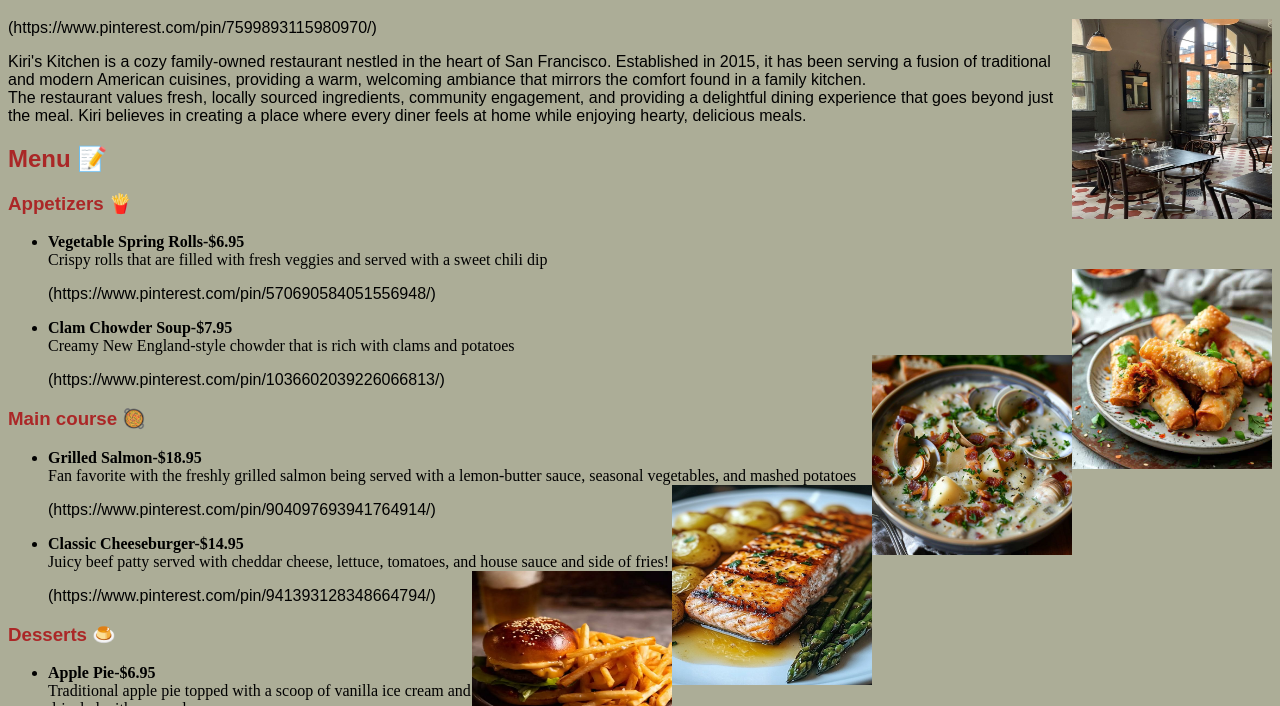
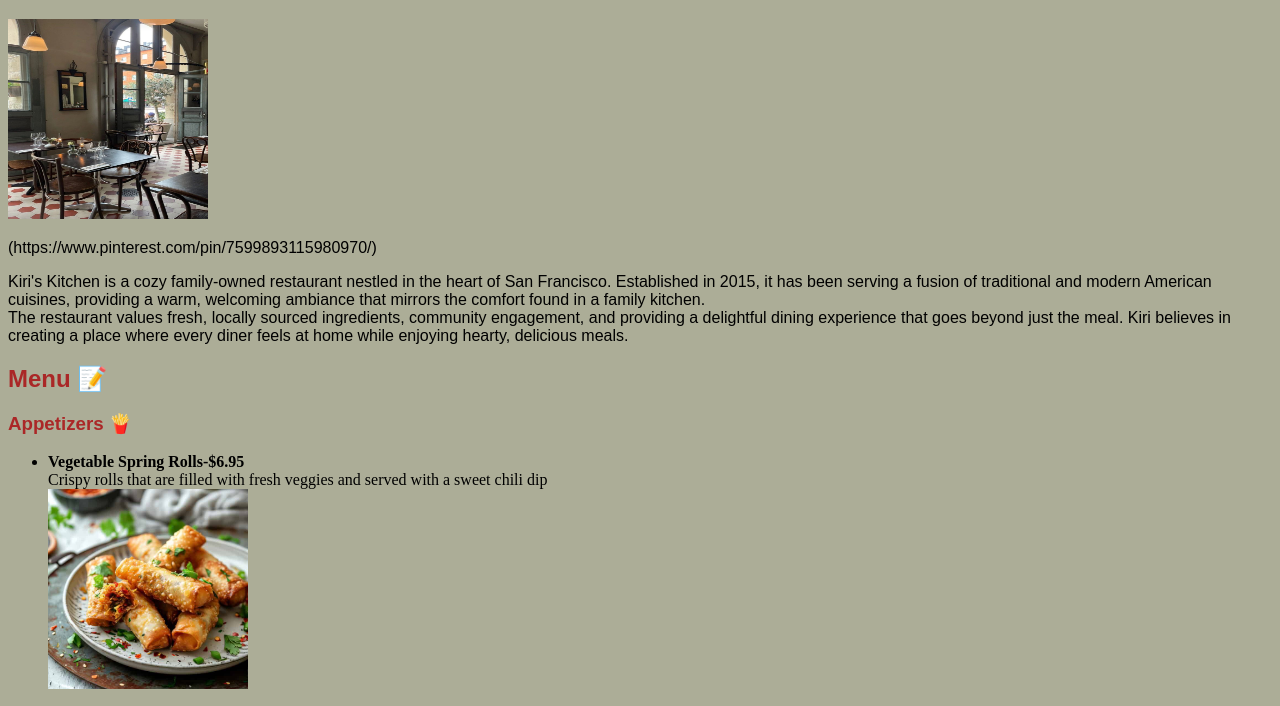
Before and after one commit to ArmaR23/lesson5_activity.html, a plain HTML site: page index.html in a window 1280 px wide. Shown: the part 88-794 px from the top of the page. Drawn offline with Linux system fonts and the light colour scheme.

Commit message:
Update style.css

```diff
--- a/style.css
+++ b/style.css
@@ -27,7 +27,7 @@ p{
   font-family: arial;
 }
 img{
-  float: right;
+  float: middle;
   width: 200px;
   height:200px;
 }
```
